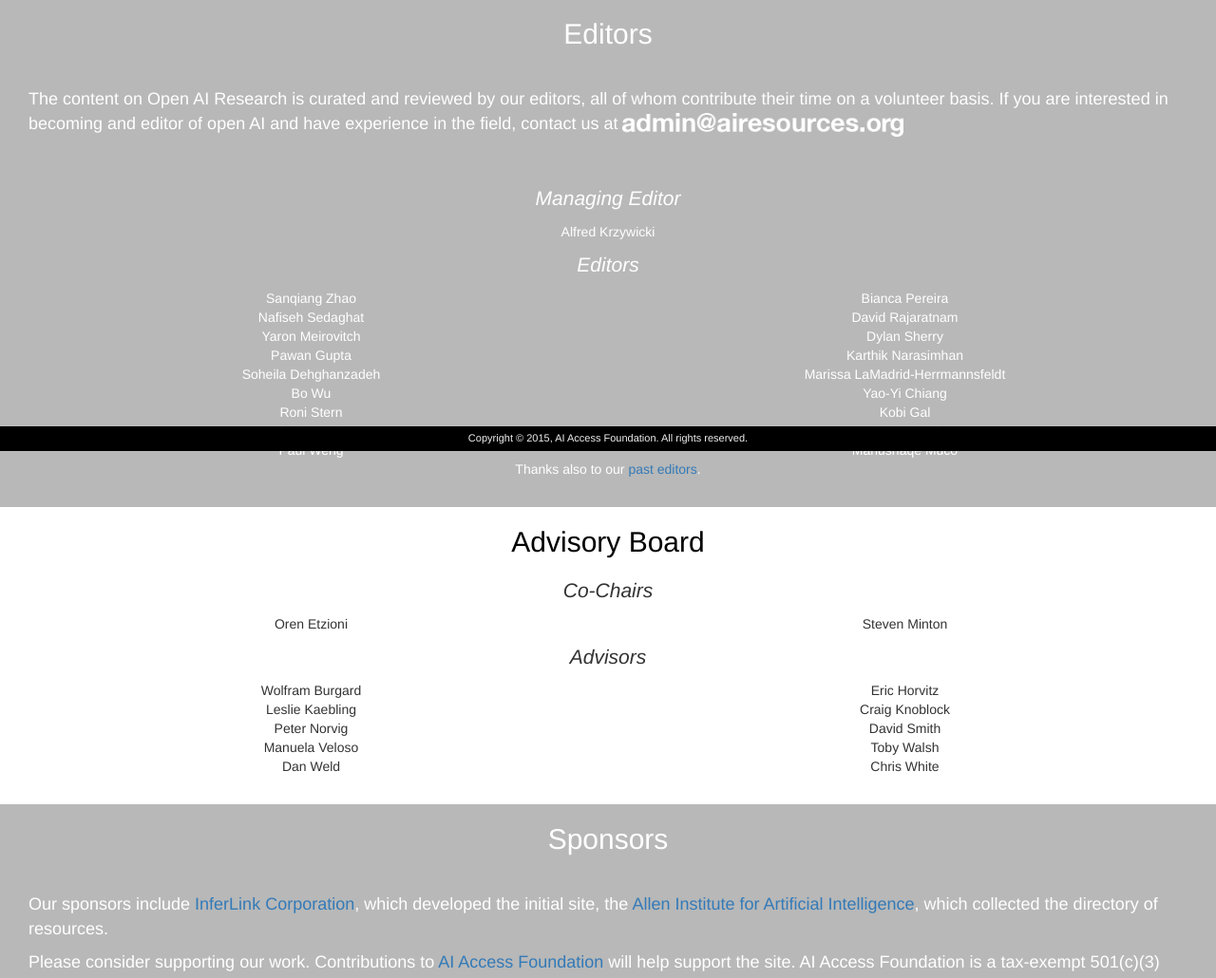
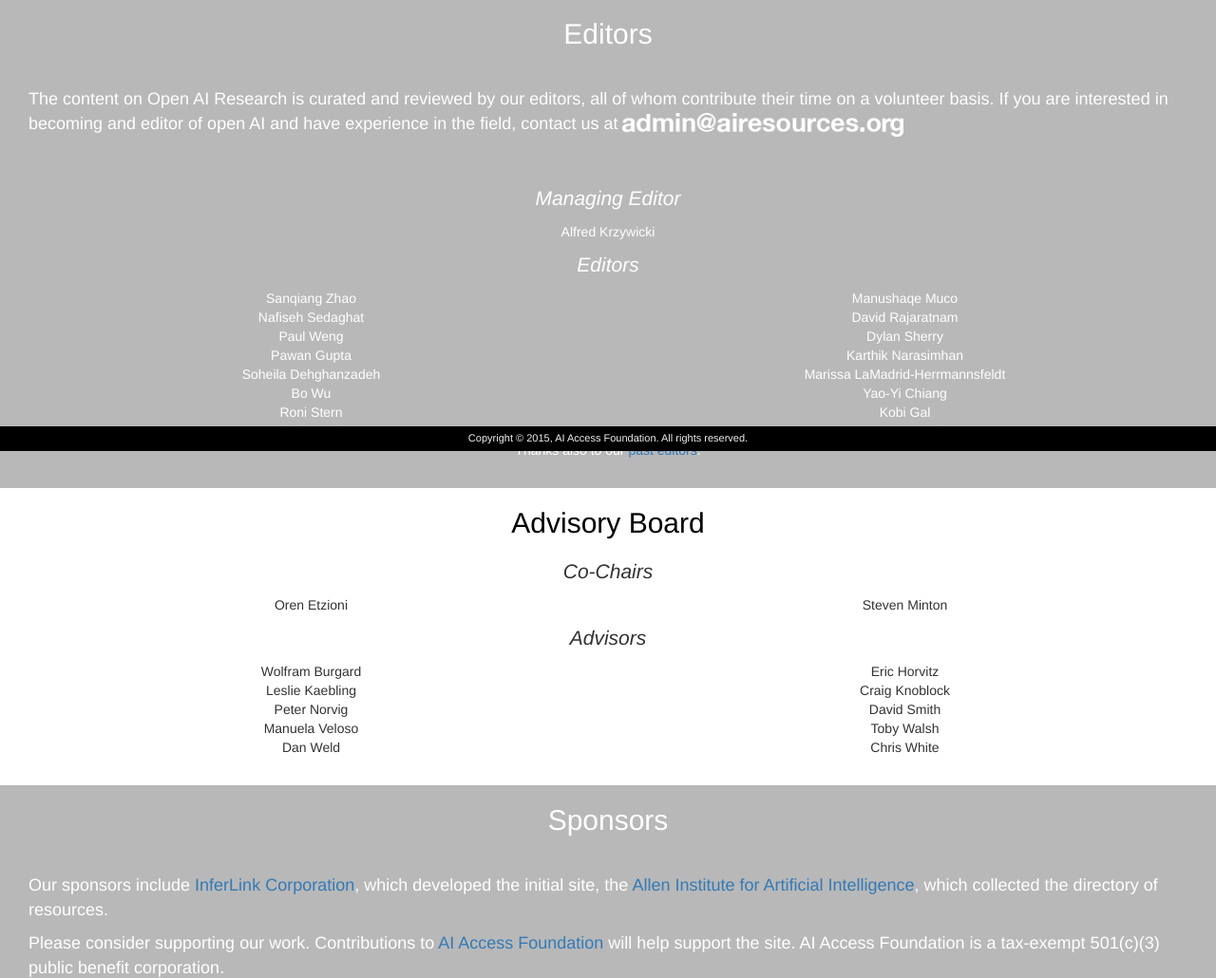
Before and after one commit to kanesee/openair, a PHP site: page /about.php in a window 1280 px wide. Shown: the part 325-1355 px from the top of the page at 95% size. Run offline with PHP 8.4, Linux system fonts and the light colour scheme; data comes from the database, SQL or seed files in the repository; some libraries are stand-ins or nearby versions.

Commit message:
change editors

```diff
--- a/htdocs/about.php
+++ b/htdocs/about.php
@@ -88,7 +88,7 @@
             Sanqiang Zhao
           </div>
           <div class="list-item col-xs-6">
-            Bianca Pereira
+            Manushaqe Muco
           </div>
         </div>
         <div class="row">
@@ -101,7 +101,7 @@
         </div>
         <div class="row">
           <div class="list-item col-xs-6">
-            Yaron Meirovitch
+            Paul Weng
           </div>
           <div class="list-item col-xs-6">
             Dylan Sherry
@@ -145,14 +145,6 @@
           </div>
           <div class="list-item col-xs-6">
             Andreas Mueller
-          </div>
-        </div>
-        <div class="row">
-          <div class="list-item col-xs-6">
-            Paul Weng
-          </div>
-          <div class="list-item col-xs-6">
-            Manushaqe Muco
           </div>
         </div>
       </div>
--- a/htdocs/retired.php
+++ b/htdocs/retired.php
@@ -44,6 +44,7 @@
         <h4>Retired Editors</h4>
         <ul>
           <li>Jonathan May</li>
+          <li>Bianca Pereira</li>
         </ul>
       </div>
     </div>
```
